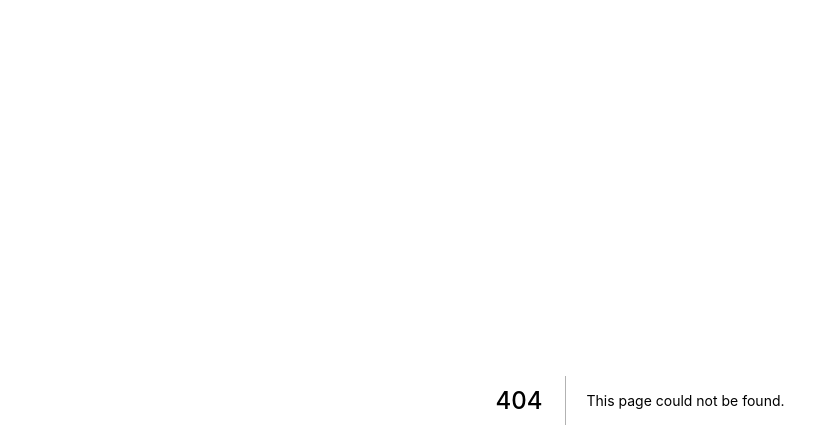
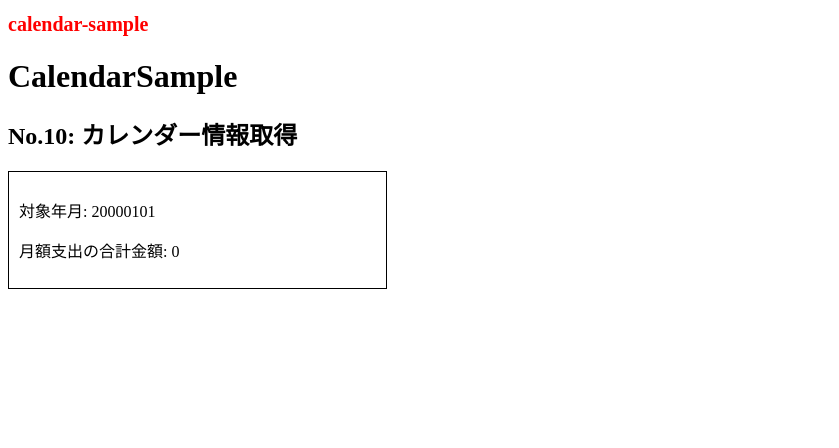
Before and after one commit to YukiOnishi1129/household-account-book-front, a Next.js app: page /api-test/calendar in a window 1280 px wide. Before the commit this address had no page. Shown: the top 448 px of the page, without its empty margins (0-839 px from the left). Built offline with nearby package versions, Linux system fonts and the light colour scheme; no server answers.

Commit message:
カレンダー取得API 通信確認

```diff
--- /dev/null
+++ b/src/components/api-test/CalendarList.tsx
@@ -0,0 +1,26 @@
+import React, { FC } from 'react'
+import { Calendar } from '../../types/api/api'
+import styled from 'styled-components'
+
+const CalendarList: FC<{ calendar: Calendar }> = ({ calendar }) => {
+  return (
+    <CalendarDiv>
+      <p>
+        対象年月: <span>{calendar.date}</span>
+      </p>
+      <p>
+        月額支出の合計金額: <span>{calendar.sum_month_money}</span>
+      </p>
+    </CalendarDiv>
+  )
+}
+
+export default CalendarList
+
+export const CalendarDiv = styled.div`
+  padding: 10px;
+  width: 30%;
+  border: 1px solid #000;
+  box-sizing: border-box;
+  list-style: none;
+`
--- /dev/null
+++ b/src/components/api-test/CalendarSample.tsx
@@ -0,0 +1,36 @@
+import React, { FC, useState, useEffect } from 'react'
+import { Calendar, SumDateMoney } from '../../types/api/api'
+import CalendarList from './CalendarList'
+import ApiClient from '../../network/ApiClient'
+
+const CalendarSample: FC = () => {
+  const [calendar, setCalendar] = useState(initialCalendar)
+
+  useEffect(() => {
+    const calendarFunc = async () => {
+      const res = await ApiClient.calender.getCalender('20200501')
+      setCalendar(res.data)
+    }
+    calendarFunc()
+  }, [])
+
+  return (
+    <>
+      <h1>CalendarSample</h1>
+      <h2>No.10: カレンダー情報取得</h2>
+      {calendar && <CalendarList calendar={calendar} />}
+    </>
+  )
+}
+
+export default CalendarSample
+
+export const initalSumDateMoney: SumDateMoney[] = [
+  { date: '20000101', money: 0 },
+]
+
+export const initialCalendar: Calendar = {
+  date: '20000101',
+  sum_month_money: 0,
+  sum_date_money: initalSumDateMoney,
+}
--- /dev/null
+++ b/src/pages/api-test/calendar.tsx
@@ -0,0 +1,19 @@
+import React, { FC } from 'react'
+import Layout from '../../components/Layout'
+import styled from 'styled-components'
+import CalendarSample from '../../components/api-test/CalendarSample'
+
+const CalendarPage: FC = () => (
+  <div>
+    <Layout>
+      <H1>calendar-sample</H1>
+      <CalendarSample />
+    </Layout>
+  </div>
+)
+const H1 = styled.h1`
+  color: ${(props) => props.theme.main};
+  font-size: 20px;
+`
+
+export default CalendarPage
```
